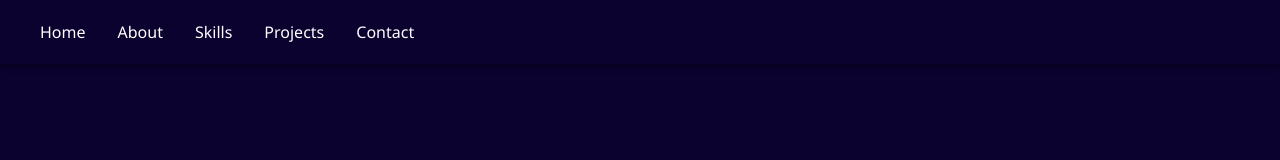
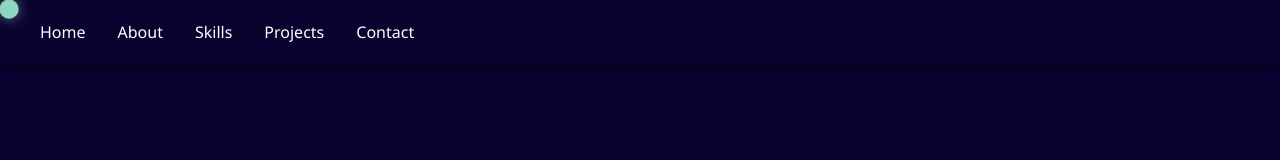
Before and after one commit to aristoneangelo/my-portfolio, a React (Vite) app: page / in a window 1280 px wide. Shown: the top 160 px of the page. Built offline with nearby package versions, Linux system fonts and the light colour scheme.

Commit message:
feat: create and use CustomCursor effect in components

```diff
--- a/src/App.tsx
+++ b/src/App.tsx
@@ -1,10 +1,14 @@
+
+import CustomCursor from "./components/Effects/CustomCursor"
 import Home from "./pages/Home/Home"
 
 const App = () => {
 
   return (
     <>
-    <Home />
+        <CustomCursor/>
+        <Home />
+
     </>
   )
 }
--- /dev/null
+++ b/src/components/Effects/CustomCursor.tsx
@@ -0,0 +1,47 @@
+// src/components/CustomCursor.tsx
+import { useEffect } from 'react';
+import { motion, useMotionValue } from 'framer-motion';
+
+const CustomCursor = () => {
+  const cursorX = useMotionValue(0);
+  const cursorY = useMotionValue(0);
+
+  useEffect(() => {
+    const moveCursor = (e: MouseEvent) => {
+      cursorX.set(e.clientX);
+      cursorY.set(e.clientY);
+    };
+    window.addEventListener('mousemove', moveCursor);
+    return () => window.removeEventListener('mousemove', moveCursor);
+  }, []);
+
+  return (
+    <motion.div
+      style={{
+        position: 'fixed',
+        top: 0,
+        left: 0,
+        width: 18,
+        height: 18,
+        borderRadius: '50%',
+        backgroundColor: '#A8FFDC',
+        boxShadow: '0 0 12px rgba(168, 255, 220, 0.6)',
+        pointerEvents: 'none',
+        zIndex: 9999,
+        translateX: cursorX,
+        translateY: cursorY,
+      }}
+      animate={{
+        scale: [1, 1.5, 1],
+        opacity: [0.9, 0.5, 0.9],
+      }}
+      transition={{
+        duration: 1.5,
+        repeat: Infinity,
+        ease: 'easeInOut',
+      }}
+    />
+  );
+};
+
+export default CustomCursor;
```
